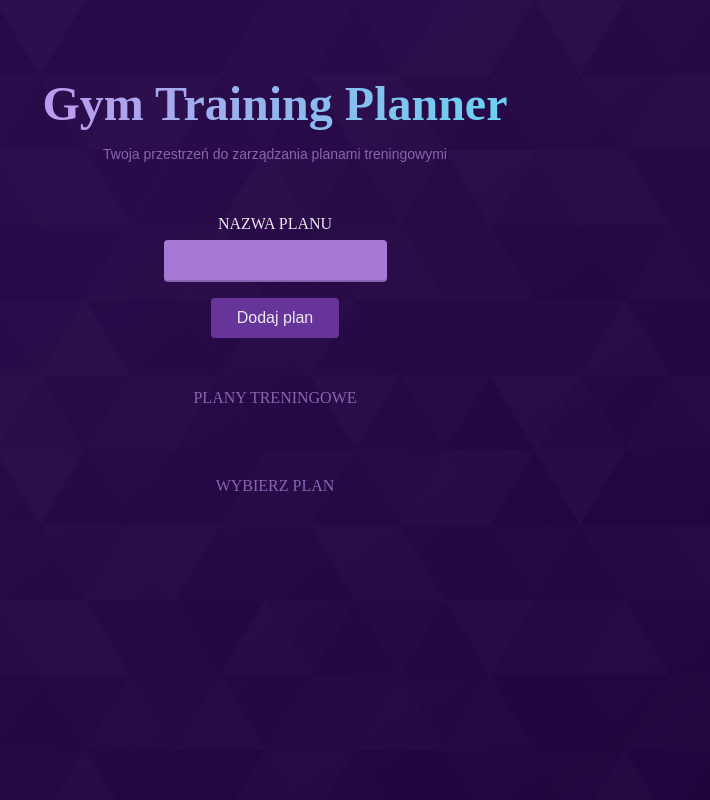
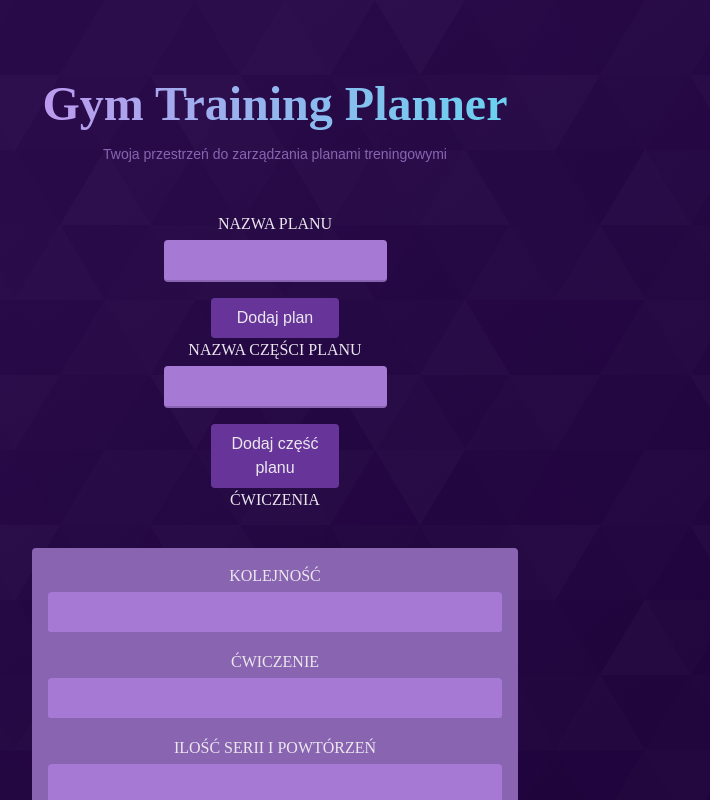
Before and after one commit to kajzerkasia/GymTrainingPlannerRemasteredFront, a React (Vite) app: page / in a window 1280 px wide. Shown: the top 800 px of the page, without its empty margins (365-1075 px from the left). Built offline with nearby package versions, Linux system fonts and the light colour scheme.

Commit message:
Replaced useInputLogic.js with input-context.jsx that use context and reducer to manage state. Used input-context.jsx in all Plans, PartsOfPlans and Exercise components.

```diff
--- a/src/App.jsx
+++ b/src/App.jsx
@@ -1,14 +1,22 @@
 import "./App.css";
 import Header from "./components/Header/Header.jsx";
 import Plans from "./components/Plans/Plans.jsx";
+import PartsOfPlan from "./components/PartsOfPlan/PartsOfPlan.jsx";
+import React from "react";
+import Exercises from "./components/Exercises/Exercises.jsx";
+import {InputContextProvider} from "./store/input-context.jsx";
 
 function App() {
 
 
     return (
         <div>
+            <InputContextProvider>
             <Header/>
             <Plans/>
+            <PartsOfPlan/>
+            <Exercises/>
+            </InputContextProvider>
         </div>
     );
 }
--- a/src/components/Exercises/Exercises.jsx
+++ b/src/components/Exercises/Exercises.jsx
@@ -1,9 +1,6 @@
-import React from 'react';
+import React, {useContext} from 'react';
 import ExercisesInput from "../ExercisesInput/ExercisesInput.jsx";
-import ExercisesColumnsNames from "../ExercisesColumnsNames/ExercisesColumnsNames.jsx";
-import ExercisesData from "../ExercisesData/ExercisesData.jsx";
-import {useInputLogic} from "../../hooks/useInputLogic.js";
-import {EXERCISES_KEYS} from "../../constants/data.js";
+import { InputContext } from "../../store/input-context.jsx";
 
 const Exercises = () => {
     const {
@@ -12,7 +9,7 @@ const Exercises = () => {
         handleChange,
         handleSaveClick,
         handleReset,
-    } = useInputLogic(EXERCISES_KEYS);
+    } = useContext(InputContext);
 
     return (
         <div>
@@ -24,8 +21,8 @@ const Exercises = () => {
                 }}
                 onReset={handleReset}
             />
-            {itemsArray.length > 0 && <ExercisesColumnsNames />}
-            <ExercisesData exercisesArray={itemsArray} />
+            {/*{itemsArray.length > 0 && <ExercisesColumnsNames />}*/}
+            {/*<ExercisesData exercisesArray={itemsArray} />*/}
         </div>
     );
 };
--- a/src/components/ExercisesInput/ExercisesInput.jsx
+++ b/src/components/ExercisesInput/ExercisesInput.jsx
@@ -15,7 +15,7 @@ const ExercisesInput = ({exercisesInput, onChange, onSaveClick, onReset}) => {
 
     return (
         <>
-            <p className="exercises-input-p">Dodaj ćwiczenie do wybranej części planu</p>
+            <h1 className="block mb-1 font-header text-base uppercase text-almost-white">Ćwiczenia</h1>
             <Section className="section">
                 <CustomInput
                     labelText="Kolejność"
--- a/src/components/PartsOfPlan/PartsOfPlan.jsx
+++ b/src/components/PartsOfPlan/PartsOfPlan.jsx
@@ -1,8 +1,6 @@
-import React from 'react';
-import {useInputLogic} from "../../hooks/useInputLogic.js";
+import React, {useContext} from 'react';
+import { InputContext } from "../../store/input-context.jsx";
 import PartsOfPlanInput from "../PartsOfPlanInput/PartsOfPlanInput.jsx";
-import {PARTS_OF_PLAN_KEYS} from "../../constants/data.js";
-import Exercises from "../Exercises/Exercises.jsx";
 
 const PartsOfPlan = () => {
     const {
@@ -11,7 +9,7 @@ const PartsOfPlan = () => {
         handleChange,
         handleSaveClick,
         handleReset,
-    } = useInputLogic(PARTS_OF_PLAN_KEYS);
+    } = useContext(InputContext);
 
     return (
         <div>
@@ -23,12 +21,12 @@ const PartsOfPlan = () => {
                 onChange={handleChange}
                 onReset={handleReset}
             />
-            {itemsArray.map((partOfPlan, partIndex) => (
-                <div key={partIndex}>
-                    <h1>{partOfPlan.title}</h1>
-                    <Exercises/>
-                </div>
-            ))}
+            {/*{itemsArray.map((partOfPlan, partIndex) => (*/}
+            {/*    <div key={partIndex}>*/}
+            {/*        <h1>{partOfPlan.title}</h1>*/}
+            {/*        <Exercises/>*/}
+            {/*    </div>*/}
+            {/*))}*/}
         </div>
     );
 };
--- a/src/components/Plans/Plans.jsx
+++ b/src/components/Plans/Plans.jsx
@@ -1,8 +1,6 @@
-import React from 'react';
+import React, {useContext} from 'react';
 import PlansInput from "../PlansInput/PlansInput.jsx";
-import PlansData from "../PlansData/PlansData.jsx";
-import {useInputLogic} from "../../hooks/useInputLogic.js";
-import {PLANS_KEYS} from "../../constants/data.js";
+import { InputContext } from "../../store/input-context.jsx";
 
 const Plans = () => {
     const {
@@ -11,7 +9,7 @@ const Plans = () => {
         handleChange,
         handleSaveClick,
         handleReset,
-    } = useInputLogic(PLANS_KEYS);
+    } = useContext(InputContext);
 
     return (
         <div>
@@ -21,7 +19,7 @@ const Plans = () => {
                 onChange={handleChange}
                 onReset={handleReset}
             />
-            <PlansData plansArray={itemsArray}/>
+            {/*<PlansData plansArray={itemsArray}/>*/}
         </div>
     );
 };
--- a/src/components/PlansData/PlansData.jsx
+++ b/src/components/PlansData/PlansData.jsx
@@ -3,9 +3,8 @@ import TabButton from "../TabButton/TabButton.jsx";
 import Section from "../Section.jsx";
 import Tabs from "../Tabs/Tabs.jsx";
 import EditButton from "../EditButton/EditButton.jsx";
-import PartsOfPlan from "../PartsOfPlan/PartsOfPlan.jsx";
 
-const PlansData = ({ plansArray }) => {
+const PlansData = ({plansArray}) => {
     const [selectedPlan, setSelectedPlan] = useState();
 
     const handleSelectPlan = (selectedButton) => {
@@ -13,7 +12,7 @@ const PlansData = ({ plansArray }) => {
     };
 
     return (
-        <Section className="plans-section" title="Plany treningowe">
+        <Section className="plans-section">
             <Tabs
                 className="plans-tabs"
                 buttons={
@@ -30,7 +29,6 @@ const PlansData = ({ plansArray }) => {
                     </>
                 }
             >
-                {selectedPlan ? <PartsOfPlan /> : <p>Wybierz plan</p>}
             </Tabs>
         </Section>
     );
--- a/src/constants/data.js
+++ /dev/null
@@ -1,5 +0,0 @@
-export const EXERCISES_KEYS = ["order", "exercise", "seriesAndRepetitions", "tempo", "rest"];
-
-export const PLANS_KEYS = ["title"];
-
-export const PARTS_OF_PLAN_KEYS = ["title"];
--- a/src/hooks/useInputLogic.js
+++ /dev/null
@@ -1,49 +0,0 @@
-import {useState} from 'react';
-
-export const createInitialState = (keys) => {
-    const initialState = {};
-    keys.forEach((key) => {
-        initialState[key] = "";
-    });
-    return initialState;
-}
-
-export const updateInput = (prevInput, inputIdentifier, newValue) => {
-    return {
-        ...prevInput,
-        [inputIdentifier]: newValue,
-    }
-}
-
-export const saveItem = (itemsArray, newItem) => {
-    return [...itemsArray, newItem];
-}
-
-export const resetInput = (initialState) => initialState;
-
-export const useInputLogic = (keys) => {
-    const initialState = createInitialState(keys);
-    const [input, setInput] = useState(initialState);
-    const [itemsArray, setItemsArray] = useState([]);
-
-    const handleChange = (inputIdentifier, newValue) => {
-        setInput((prevInput) => updateInput(prevInput, inputIdentifier, newValue));
-    };
-
-    const handleSaveClick = () => {
-        setItemsArray((prevItemsArray) => saveItem(prevItemsArray, input));
-        setInput(resetInput(initialState));
-    };
-
-    const handleReset = () => {
-        setInput(resetInput(initialState));
-    };
-
-    return {
-        input,
-        itemsArray,
-        handleChange,
-        handleSaveClick,
-        handleReset,
-    };
-};
--- /dev/null
+++ b/src/store/input-context.jsx
@@ -0,0 +1,75 @@
+import React, { createContext, useReducer } from 'react';
+
+export const InputContext = createContext({
+    input: {},
+    itemsArray: [],
+    handleChange: () => {},
+    handleSaveClick: () => {},
+    handleReset: () => {},
+});
+
+function inputReducer(state, action) {
+    switch (action.type) {
+        case 'UPDATE_INPUT':
+            const { inputIdentifier, newValue } = action.payload;
+            return {
+                ...state,
+                [inputIdentifier]: newValue,
+            };
+        case 'SAVE_ITEM':
+            return {
+                ...state,
+                itemsArray: [...state.itemsArray, state.input],
+                input: {},
+            };
+        case 'RESET_INPUT':
+            return {
+                ...state,
+                input: action.payload,
+            };
+        default:
+            return state;
+    }
+}
+
+export function InputContextProvider({ children }) {
+    const initialState = {
+        input: {},
+        itemsArray: [],
+    };
+
+    const [inputState, inputDispatch] = useReducer(inputReducer, initialState);
+
+    const handleChange = (inputIdentifier, newValue) => {
+        inputDispatch({
+            type: 'UPDATE_INPUT',
+            payload: {
+                inputIdentifier,
+                newValue,
+            },
+        });
+    };
+
+    const handleSaveClick = () => {
+        inputDispatch({
+            type: 'SAVE_ITEM',
+        });
+    };
+
+    const handleReset = () => {
+        inputDispatch({
+            type: 'RESET_INPUT',
+            payload: initialState.input,
+        });
+    };
+
+    const contextValue = {
+        input: inputState.input,
+        itemsArray: inputState.itemsArray,
+        handleChange,
+        handleSaveClick,
+        handleReset,
+    };
+
+    return <InputContext.Provider value={contextValue}>{children}</InputContext.Provider>;
+}
```
Also changed, not shown: .eslintrc.cjs.
